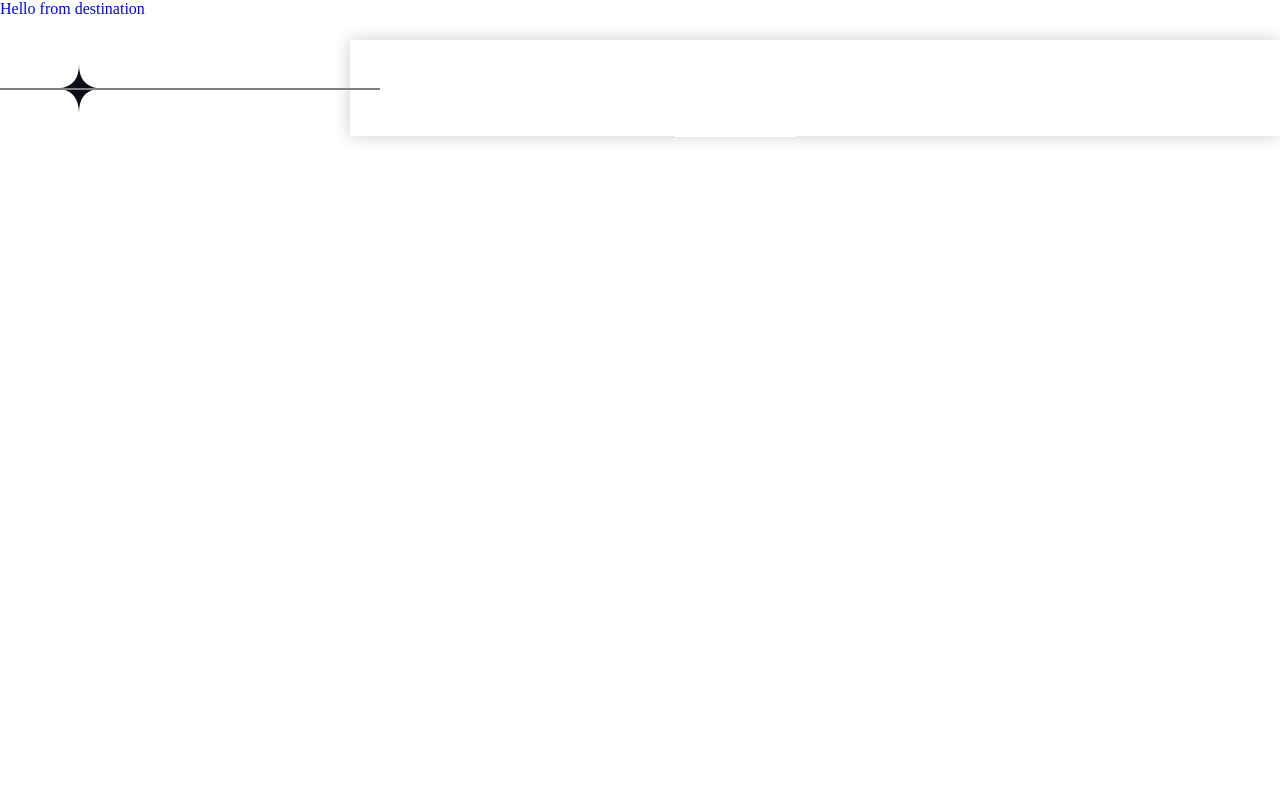
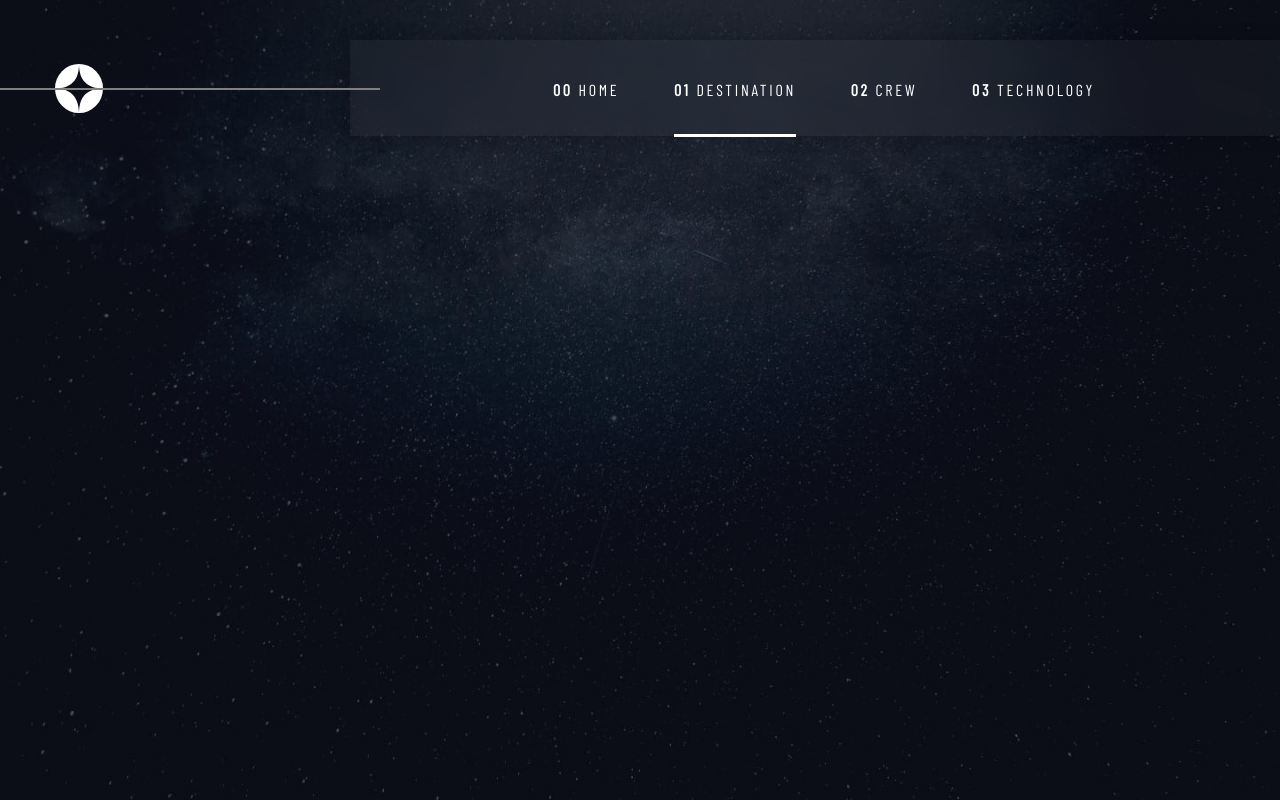
Before and after one commit to FlaceyFurr/space-website, a React (Create React App) app: page /destination in a window 1280 px wide. Built offline with nearby package versions, Linux system fonts and the light colour scheme; a web font is replaced by a local one.

Commit message:
Added background for each page

```diff
--- a/src/pages/crew/style.css
+++ b/src/pages/crew/style.css
@@ -0,0 +1,7 @@
+.crew-section {
+    background-image: url(./../../images/crew/background-crew-desktop.jpg);
+    background-repeat: no-repeat;
+    background-size: cover;
+    min-height: 100vh;
+    color: white;
+  }
--- a/src/pages/destination/Destination.js
+++ b/src/pages/destination/Destination.js
@@ -3,7 +3,7 @@ import "./style.css";
 const Destination = () => {
   return (
     <main className="destination-section">
-      <div>Hello from destination</div>
+      <div></div>
     </main>
   );
 };
--- a/src/pages/destination/style.css
+++ b/src/pages/destination/style.css
@@ -1,3 +1,7 @@
 .destination-section {
-    color: blue;
+  background-image: url(./../../images/destination/background-destination-desktop.jpg);
+  background-repeat: no-repeat;
+  background-size: cover;
+  min-height: 100vh;
+  color: white;
 }
--- a/src/pages/technology/style.css
+++ b/src/pages/technology/style.css
@@ -0,0 +1,7 @@
+.technology-section {
+    background-image: url(./../../images/technology/background-technology-desktop.jpg);
+    background-repeat: no-repeat;
+    background-size: cover;
+    min-height: 100vh;
+    color: white;
+  }
```
